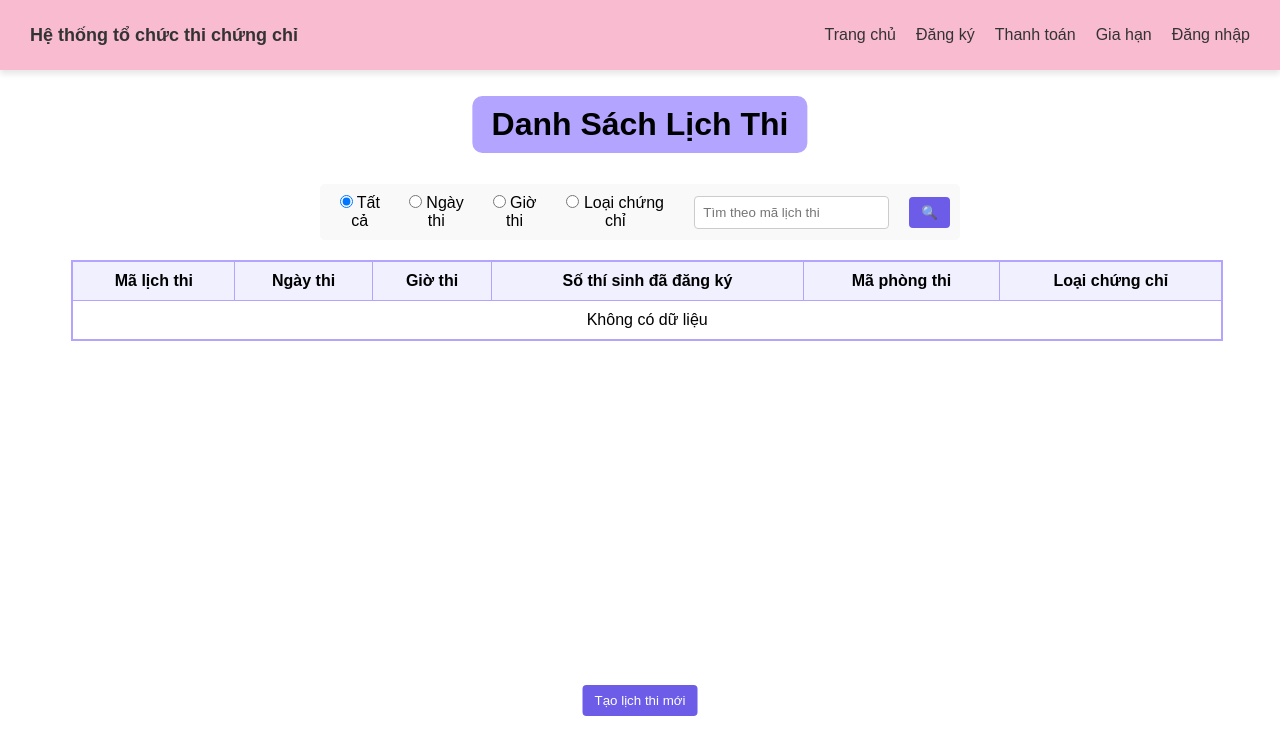
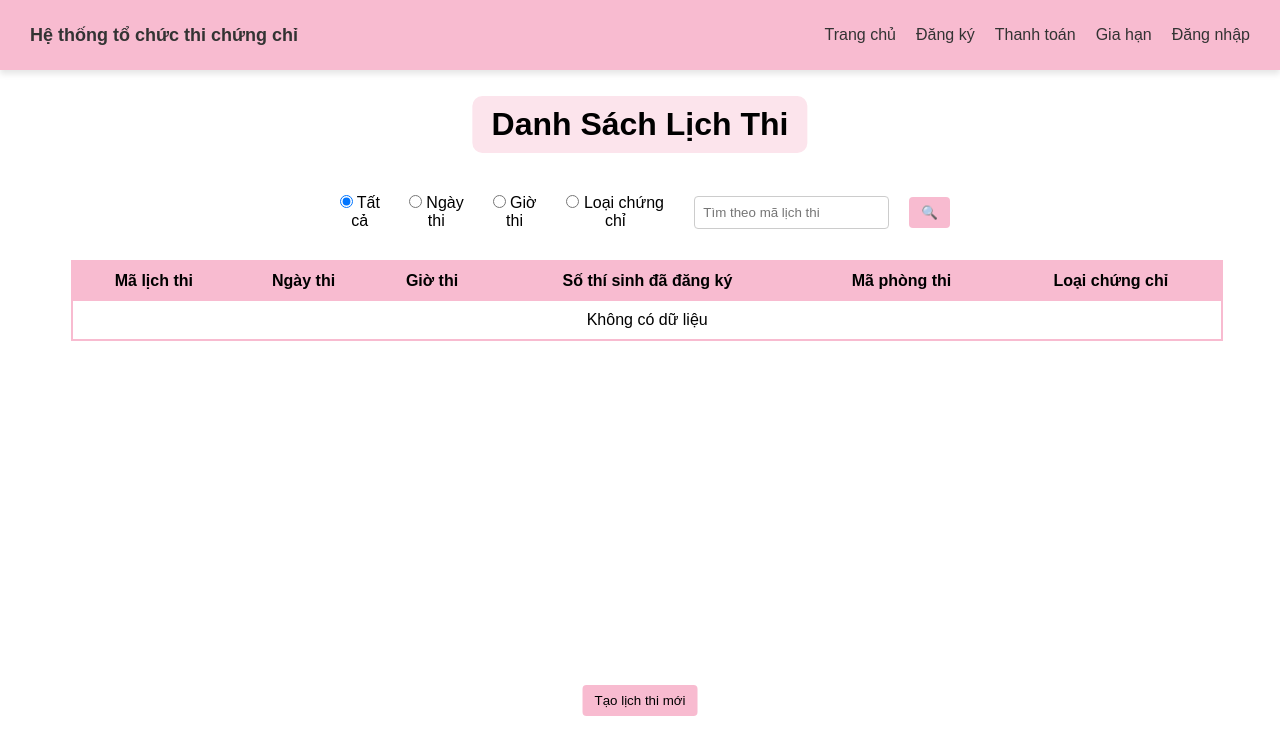
Before and after one commit to dyle123/-PTTK-HTTT, a website: page Public/QuanLyLichThi/QuanLyLichThi.html in a window 1280 px wide. Drawn offline with Linux system fonts and the light colour scheme; no server answers.

Commit message:
navbar, quản lí lịch thi

```diff
--- a/Public/CSS/QuanLyLichThi.css
+++ b/Public/CSS/QuanLyLichThi.css
@@ -10,7 +10,7 @@ h1 {
     left: 50%; /* Căn giữa phần tử theo chiều ngang */
     transform: translateX(-50%); /* Dịch chuyển phần tử sang trái một nửa chiều rộng của nó để căn giữa chính xác */
     padding: 0.8vw 1.5vw; /* Padding thay đổi theo tỷ lệ chiều rộng màn hình */
-    background: #b3a4ff; /* background-m */
+    background: #FCE4EC; /* background-m */
     border-radius: 10px; /* border-m */
     display: inline-block;
 }
@@ -24,7 +24,7 @@ h1 {
     align-items: center;
     gap: 10px;  /* Tạo khoảng cách giữa các thành phần */
     padding: 10px;
-    background: #f9f9f9; /* Màu nền nhẹ để dễ nhìn */
+    background: white; /* Màu nền nhẹ để dễ nhìn */
     border-radius: 5px;
 }
 
@@ -38,7 +38,7 @@ h1 {
 
 #search-btn {
     padding: 8px 12px;
-    background-color: #6c5ce7;
+    background-color: #F8BBD0;
     color: white;
     border: none;
     border-radius: 4px;
@@ -46,7 +46,7 @@ h1 {
 }
 
 #search-btn:hover {
-    background-color: #d1c6ff;
+    background-color: #ff6b81;
 }
 
 input[type="text"] {
@@ -68,15 +68,15 @@ input[type="text"] {
 #create-btn {
 
     padding: 8px 12px;
-    background-color: #6c5ce7;
-    color: white;
+    background-color: #F8BBD0;
+    color: black;
     border: none;
     border-radius: 4px;
     cursor: pointer;
 }
 
 #create-btn:hover {
-    background-color: #d1c6ff;
+    background-color: #ff6b81;
 }
 
 
@@ -88,15 +88,15 @@ table {
     left: 4%; /* Căn giữa phần tử theo chiều ngang */
     margin: 20px;
     border-collapse: collapse;
-    border: 2px solid #b3a4ff;
+    border: 2px solid #F8BBD0;
 }
 
 th, td {
-    border: 1px solid #b3a4ff;
+    border: 1px solid #F8BBD0;
     padding: 10px;
     text-align: center;
 }
 
 th {
-    background-color: #f0f0ff;
+    background-color: #F8BBD0;
 }
--- a/Public/CSS/TaoLichThiMoi.css
+++ b/Public/CSS/TaoLichThiMoi.css
@@ -10,7 +10,7 @@ h1 {
     left: 50%; /* Căn giữa phần tử theo chiều ngang */
     transform: translateX(-50%); /* Dịch chuyển phần tử sang trái một nửa chiều rộng của nó để căn giữa chính xác */
     padding: 0.8vw 1.5vw; /* Padding thay đổi theo tỷ lệ chiều rộng màn hình */
-    background: #E9BAED; /* background-m */
+    background: #FCE4EC; /* background-m */
     border-radius: 10px; /* border-m */
     display: inline-block;
 }
@@ -91,22 +91,22 @@ input, select {
 #submit-btn {
 
     padding: 8px 12px;
-    background-color: #6c5ce7;
-    color: white;
+    background-color: #F8BBD0;
+    color: black;
     border: none;
     border-radius: 4px;
     cursor: pointer;
 }
 
 #submit-btn:hover {
-    background-color: #d1c6ff;
+    background-color: #ff6b81;
 }
 
 
 #cancel-btn {
     padding: 8px 40px;
-    background-color: #ff4757;
-    color: white;
+    background-color: #F8BBD0;
+    color: black;
     border: none;
     border-radius: 4px;
     cursor: pointer;
```
Also changed, not shown: Public/DangNhap/Home.html (+7 -6 lines), Public/QuanLyLichThi/TaoLichThiMoi.html (+5 -1 lines), Public/Image/logonavbar.png (added).
